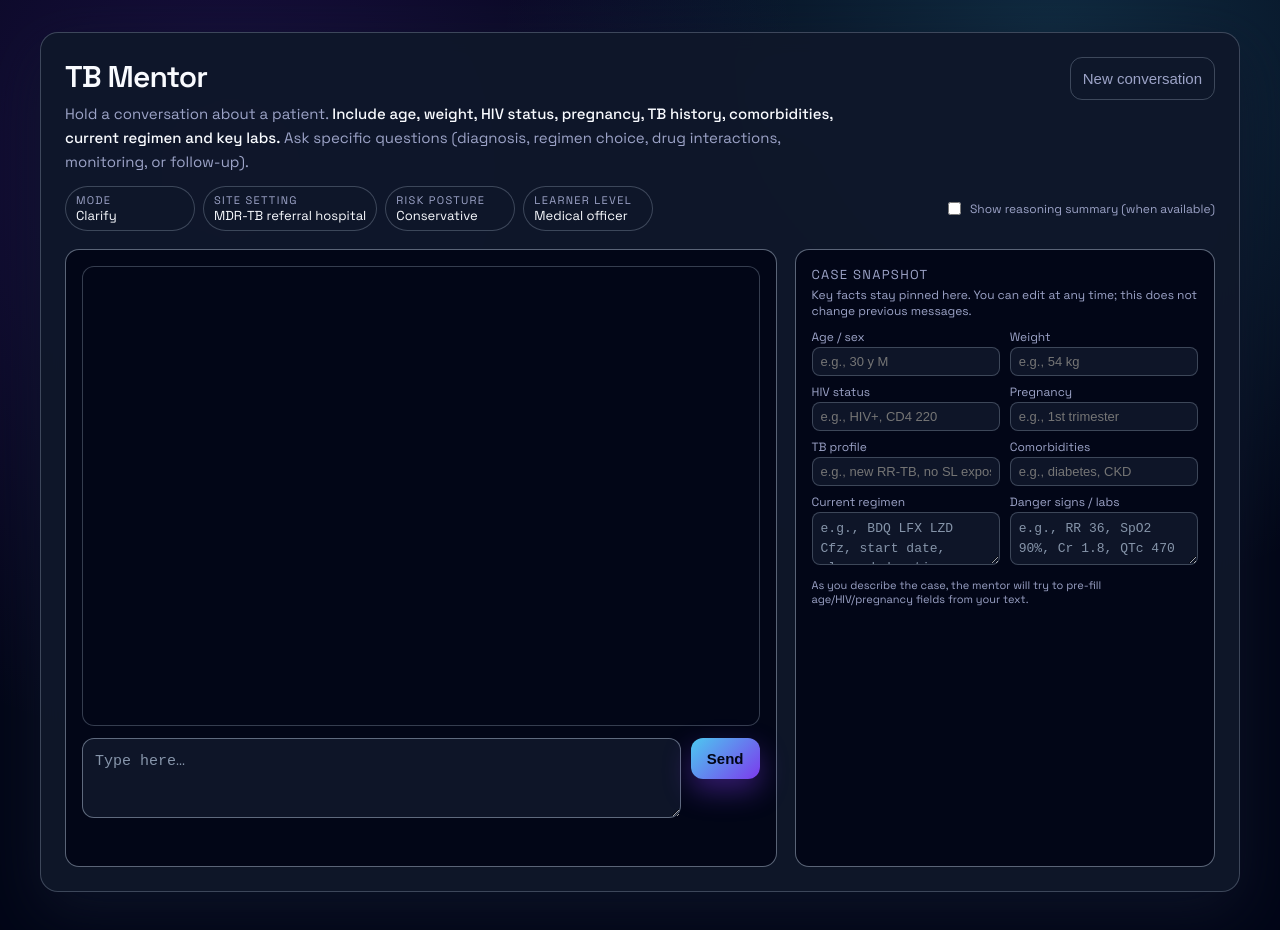
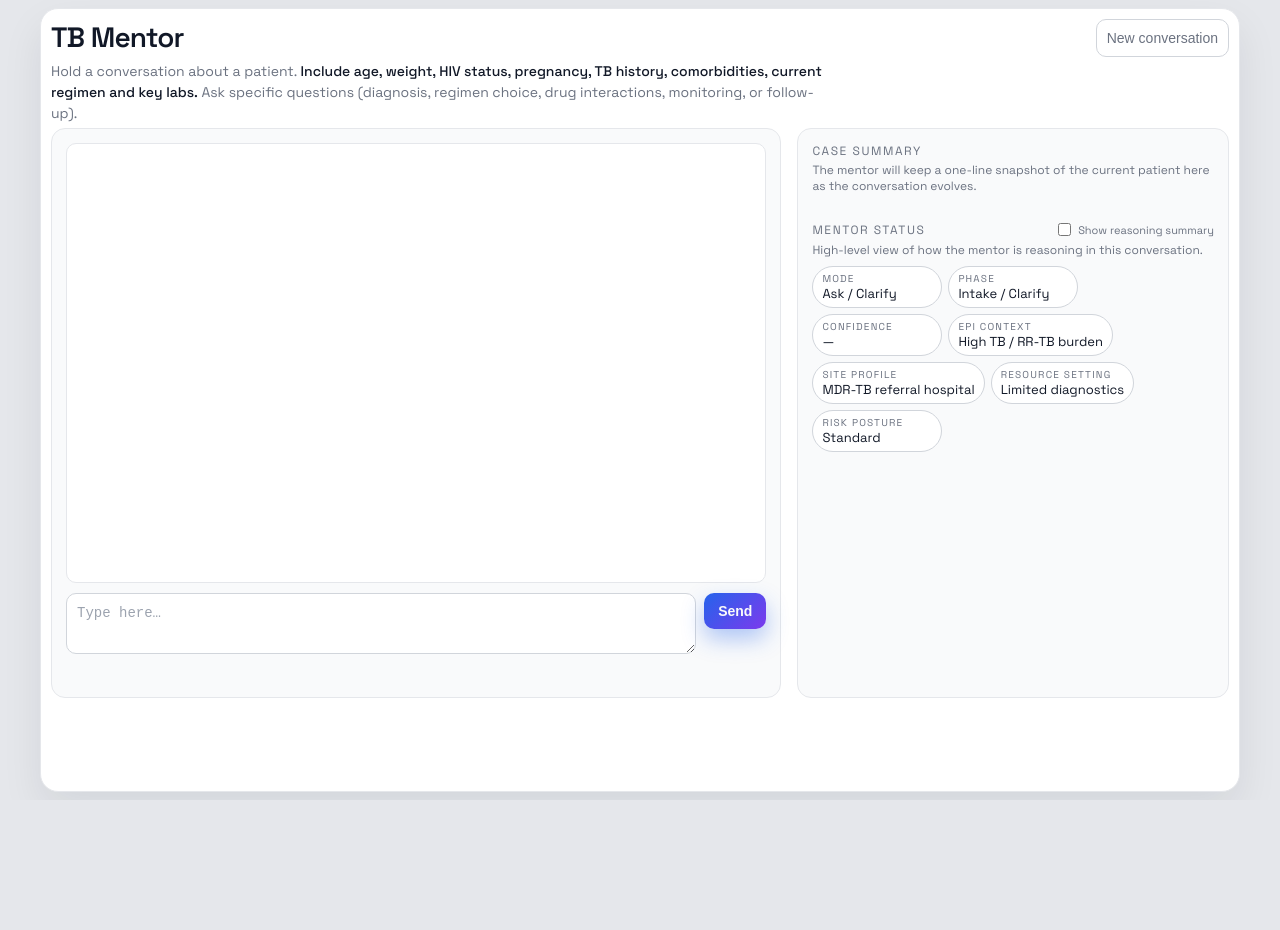
Before and after one commit to aiclinicalmentor-sketch/tb-mentor-api, a website: page public/index.html in a window 1280 px wide. After the commit the page ends 800 px from the top, so only its background shows below. Drawn offline with Linux system fonts and the light colour scheme.

Commit message:
version chaos!

```diff
--- a/public/index.html
+++ b/public/index.html
@@ -9,40 +9,38 @@
   <link href="https://fonts.googleapis.com/css2?family=Space+Grotesk:wght@400;500;600&display=swap" rel="stylesheet">
   <style>
     :root {
-      --bg: #020617;
-      --panel: #020617;
-      --surface: #020617;
-      --text: #f9fbff;
-      --muted: #9ca3c7;
-      --accent: #4cc9f0;
+      --bg: #e5e7eb;
+      --shell: #ffffff;
+      --surface: #ffffff;
+      --panel: #f9fafb;
+      --text: #111827;
+      --muted: #6b7280;
+      --accent: #2563eb;
+      --accent-soft: #dbeafe;
       --accent-strong: #7c3aed;
-      --border: rgba(148, 163, 184, 0.6);
-      --border-subtle: rgba(148, 163, 184, 0.35);
-      --shadow: 0 20px 60px rgba(15, 23, 42, 0.8);
+      --border: #d1d5db;
+      --border-subtle: #e5e7eb;
+      --shadow: 0 18px 40px rgba(15, 23, 42, 0.08);
     }
     * { box-sizing: border-box; }
     body {
       margin: 0;
       min-height: 100vh;
       font-family: "Space Grotesk", system-ui, -apple-system, sans-serif;
-      background:
-        radial-gradient(circle at 18% 18%, rgba(124, 58, 237, 0.2), transparent 45%),
-        radial-gradient(circle at 82% 6%, rgba(76, 201, 240, 0.2), transparent 40%),
-        var(--bg);
+      background: var(--bg);
       color: var(--text);
-      padding: 32px 16px 48px;
+      padding: 8px 8px;
       display: flex;
       justify-content: center;
     }
     .shell {
       width: 100%;
       max-width: 1200px;
-      background: rgba(15, 23, 42, 0.96);
+      background: var(--shell);
       border: 1px solid var(--border-subtle);
       border-radius: 18px;
       box-shadow: var(--shadow);
-      padding: 24px;
-      backdrop-filter: blur(10px);
+      padding: 10px;
     }
     header {
       display: flex;
@@ -50,143 +48,80 @@
       gap: 12px;
       flex-wrap: wrap;
       align-items: flex-start;
-      margin-bottom: 10px;
+      margin-bottom: 2px;
     }
-    h1 { margin: 0; font-size: 30px; letter-spacing: -0.03em; }
-    .badge {
-      background: rgba(76, 201, 240, 0.18);
-      color: var(--accent);
-      padding: 6px 10px;
-      border-radius: 999px;
-      font-size: 12px;
-      font-weight: 700;
-      letter-spacing: 0.08em;
-      border: 1px solid rgba(76, 201, 240, 0.75);
-      text-transform: uppercase;
-    }
+    h1 { margin: 0; font-size: 28px; letter-spacing: -0.03em; }
     .lead {
       color: var(--muted);
       margin: 6px 0 0;
-      line-height: 1.6;
+      line-height: 1.5;
       max-width: 780px;
-      font-size: 15px;
+      font-size: 14px;
     }
     .lead strong {
       color: var(--text);
       font-weight: 500;
     }
-
-    .mode-bar {
-      display: flex;
-      flex-wrap: wrap;
-      gap: 8px;
-      margin: 12px 0 18px;
-      align-items: center;
-      justify-content: space-between;
-    }
-    .mode-pills {
-      display: flex;
-      flex-wrap: wrap;
-      gap: 8px;
-    }
-    .mode-pill {
-      display: inline-flex;
-      flex-direction: column;
-      padding: 6px 10px;
-      border-radius: 999px;
-      border: 1px solid var(--border-subtle);
-      background: rgba(15, 23, 42, 0.9);
-      min-width: 130px;
-    }
-    .mode-pill-label {
-      font-size: 11px;
-      text-transform: uppercase;
-      letter-spacing: 0.12em;
-      color: var(--muted);
-    }
-    .mode-pill-value {
-      font-size: 13px;
-    }
-    .mode-right {
-      display: flex;
-      align-items: center;
-      gap: 10px;
-      flex-wrap: wrap;
-    }
-    .toggle-wrap {
-      display: inline-flex;
-      align-items: center;
-      gap: 6px;
-      font-size: 12px;
-      color: var(--muted);
-      cursor: pointer;
-    }
-    .toggle-wrap input {
-      accent-color: var(--accent);
-      cursor: pointer;
-    }
-
     .grid {
       display: grid;
       grid-template-columns: minmax(0, 2.2fr) minmax(0, 1.3fr);
-      gap: 18px;
+      gap: 16px;
       margin-top: 4px;
     }
     .card {
       background: var(--panel);
-      border: 1px solid var(--border);
+      border: 1px solid var(--border-subtle);
       border-radius: 14px;
-      padding: 16px;
+      padding: 14px;
     }
     .chat {
       display: flex;
       flex-direction: column;
-      gap: 10px;
+      gap: 8px;
       height: 100%;
     }
     .chat-window {
       background: var(--surface);
       border: 1px solid var(--border-subtle);
-      border-radius: 12px;
-      padding: 14px 14px 10px;
-      height: 460px;
+      border-radius: 10px;
+      padding: 12px 12px 8px;
+      height: 440px;
       overflow-y: auto;
       scroll-behavior: smooth;
     }
-    .msg-block {
-      margin-bottom: 10px;
-    }
+    .msg-block { margin-bottom: 2px; }
     .msg {
-      max-width: 86%;
-      padding: 10px 13px;
-      border-radius: 12px;
-      line-height: 1.5;
-      font-size: 15px;
+      max-width: 90%;
+      padding: 8px 11px;
+      border-radius: 10px;
+      line-height: 1.45;
+      font-size: 14px;
       white-space: pre-wrap;
       word-break: break-word;
       border: 1px solid transparent;
     }
     .msg.user {
       margin-left: auto;
-      background: linear-gradient(135deg, #4cc9f0, #7c3aed);
-      color: #020617;
-      border-color: rgba(15, 23, 42, 0.8);
+      background: linear-gradient(135deg, #2563eb, #7c3aed);
+      color: #f9fafb;
+      border-color: rgba(15, 23, 42, 0.5);
     }
     .msg.assistant {
-      background: rgba(15, 23, 42, 0.95);
+      background: #ffffff;
       border-color: var(--border-subtle);
     }
     .msg.system {
-      background: rgba(15, 23, 42, 0.8);
+      background: #f3f4f6;
       border-style: dashed;
-      border-color: var(--border-subtle);
+      border-color: var(--border);
       color: var(--muted);
     }
     .msg.thinking {
       font-style: italic;
       color: var(--muted);
       border-style: dashed;
-      border-color: rgba(148, 163, 184, 0.5);
+      border-color: var(--border);
+      background: #f9fafb;
     }
     .assistant-meta {
       margin-top: 4px;
@@ -198,10 +133,10 @@
       color: var(--muted);
     }
     .tool-pill {
-      padding: 2px 8px;
+      padding: 1px 7px;
       border-radius: 999px;
-      border: 1px solid rgba(148, 163, 184, 0.7);
-      background: rgba(15, 23, 42, 0.98);
+      border: 1px solid var(--border);
+      background: #f9fafb;
       font-size: 11px;
       white-space: nowrap;
     }
@@ -215,9 +150,9 @@
     }
     .qa-btn {
       border-radius: 999px;
-      border: 1px solid var(--border-subtle);
-      background: rgba(15, 23, 42, 0.9);
-      padding: 4px 10px;
+      border: 1px solid var(--border);
+      background: #f9fafb;
+      padding: 3px 9px;
       font-size: 12px;
       color: var(--muted);
       cursor: pointer;
@@ -227,69 +162,68 @@
       transition: background 0.15s ease, border-color 0.15s ease, transform 0.1s ease;
     }
     .qa-btn:hover {
-      background: rgba(15, 23, 42, 1);
-      border-color: rgba(76, 201, 240, 0.8);
+      background: var(--accent-soft);
+      border-color: var(--accent);
       color: var(--text);
       transform: translateY(-0.5px);
     }
     .reasoning-block {
       margin-top: 6px;
       margin-left: 4px;
-      padding: 8px 10px;
+      padding: 7px 9px;
       border-radius: 8px;
-      border: 1px dashed rgba(148, 163, 184, 0.7);
-      background: rgba(15, 23, 42, 0.96);
+      border: 1px dashed var(--border);
+      background: #f9fafb;
       font-size: 13px;
       color: var(--muted);
     }
-
     .input-area {
       display: flex;
-      gap: 10px;
+      gap: 8px;
       align-items: flex-start;
       margin-top: 2px;
     }
     textarea {
       flex: 1;
-      min-height: 80px;
+      min-height: 55px;
       max-height: 140px;
-      border-radius: 12px;
+      border-radius: 10px;
       border: 1px solid var(--border);
-      background: rgba(15, 23, 42, 0.95);
+      background: #ffffff;
       color: var(--text);
-      padding: 12px;
-      font-size: 15px;
-      line-height: 1.5;
+      padding: 10px;
+      font-size: 14px;
+      line-height: 1.4;
       resize: vertical;
       transition: border 0.2s, box-shadow 0.2s;
     }
     textarea::placeholder {
-      color: rgba(148, 163, 184, 0.9);
+      color: #9ca3af;
     }
     textarea:focus {
       outline: none;
-      border-color: rgba(76, 201, 240, 0.9);
-      box-shadow: 0 0 0 2px rgba(76, 201, 240, 0.25);
+      border-color: var(--accent);
+      box-shadow: 0 0 0 2px var(--accent-soft);
     }
     button {
       background: linear-gradient(135deg, var(--accent), var(--accent-strong));
-      color: #020617;
+      color: #f9fafb;
       border: none;
-      border-radius: 12px;
-      padding: 12px 16px;
-      font-weight: 700;
-      font-size: 15px;
+      border-radius: 10px;
+      padding: 10px 14px;
+      font-weight: 600;
+      font-size: 14px;
       cursor: pointer;
       display: inline-flex;
       align-items: center;
-      gap: 8px;
-      box-shadow: 0 12px 28px rgba(124, 58, 237, 0.4);
-      transition: transform 0.15s ease, box-shadow 0.2s ease, opacity 0.2s ease;
+      gap: 6px;
+      box-shadow: 0 10px 22px rgba(37, 99, 235, 0.35);
+      transition: transform 0.12s ease, box-shadow 0.18s ease, opacity 0.18s ease;
       white-space: nowrap;
     }
     button:hover {
       transform: translateY(-1px);
-      box-shadow: 0 16px 34px rgba(124, 58, 237, 0.5);
+      box-shadow: 0 14px 30px rgba(37, 99, 235, 0.45);
     }
     button:disabled {
       opacity: 0.6;
@@ -300,99 +234,89 @@
     #resetBtn {
       background: transparent;
       color: var(--muted);
-      border: 1px solid var(--border-subtle);
+      border: 1px solid var(--border);
       box-shadow: none;
-      padding-inline: 12px;
+      padding-inline: 10px;
       font-weight: 500;
     }
     #resetBtn:hover {
       color: var(--text);
-      border-color: rgba(148, 163, 184, 0.9);
-      background: rgba(15, 23, 42, 0.8);
+      border-color: var(--accent);
+      background: #f9fafb;
     }
-
     .status {
-      font-size: 13px;
+      font-size: 12px;
       color: var(--muted);
-      margin-top: 4px;
+      margin-top: 3px;
       min-height: 18px;
     }
-    .error { color: #fecaca; }
-    .success { color: #bbf7d0; }
+    .error { color: #b91c1c; }
     .row {
       display: flex;
       align-items: center;
-      gap: 10px;
+      gap: 8px;
       flex-wrap: wrap;
-      margin-top: 6px;
+      margin-top: 4px;
     }
-
     .side-panel {
       display: flex;
       flex-direction: column;
-      gap: 14px;
+      gap: 12px;
     }
     .section-title {
       margin: 0;
-      font-size: 13px;
+      font-size: 12px;
       text-transform: uppercase;
-      letter-spacing: 0.1em;
+      letter-spacing: 0.13em;
       color: var(--muted);
     }
     .snapshot-help {
-      margin: 4px 0 10px;
+      margin: 3px 0 8px;
       font-size: 12px;
       color: var(--muted);
     }
-    .snapshot-grid {
-      display: grid;
-      grid-template-columns: 1fr 1fr;
-      gap: 8px 10px;
-      margin-bottom: 8px;
-    }
-    .snapshot-grid label {
-      font-size: 12px;
-      color: var(--muted);
-      display: block;
-      margin-bottom: 2px;
-    }
-    .snapshot-grid input,
-    .snapshot-grid textarea {
-      width: 100%;
-      border-radius: 8px;
-      border: 1px solid var(--border-subtle);
-      background: rgba(15, 23, 42, 0.95);
-      color: var(--text);
-      padding: 6px 8px;
-      font-size: 13px;
-      resize: vertical;
-      min-height: 28px;
-    }
-    .snapshot-grid textarea {
-      grid-column: 1 / -1;
-      min-height: 44px;
-    }
-    .snapshot-grid input:focus,
-    .snapshot-grid textarea:focus {
-      outline: none;
-      border-color: rgba(76, 201, 240, 0.9);
-      box-shadow: 0 0 0 2px rgba(76, 201, 240, 0.25);
-    }
-    .snapshot-footer {
-      margin-top: 4px;
+    .toggle-wrap {
+      display: inline-flex;
+      align-items: center;
+      gap: 4px;
       font-size: 11px;
       color: var(--muted);
+      cursor: pointer;
     }
-
+    .toggle-wrap input {
+      accent-color: var(--accent);
+      cursor: pointer;
+    }
+    .mode-pills {
+      display: flex;
+      flex-wrap: wrap;
+      gap: 6px;
+      margin-top: 6px;
+    }
+    .mode-pill {
+      display: inline-flex;
+      flex-direction: column;
+      padding: 5px 9px;
+      border-radius: 999px;
+      border: 1px solid var(--border);
+      background: #ffffff;
+      min-width: 130px;
+    }
+    .mode-pill-label {
+      font-size: 10px;
+      text-transform: uppercase;
+      letter-spacing: 0.12em;
+      color: var(--muted);
+    }
+    .mode-pill-value {
+      font-size: 13px;
+    }
     @media (max-width: 960px) {
       .grid {
         grid-template-columns: 1fr;
       }
       .chat-window {
-        height: 420px;
-      }
-      .mode-bar {
-        align-items: flex-start;
+        height: 400px;
       }
     }
   </style>
@@ -402,7 +326,6 @@
     <header>
       <div>
         <div class="row" style="margin-top:0">
-
           <h1>TB Mentor</h1>
         </div>
         <p class="lead">
@@ -413,41 +336,11 @@
       <button id="resetBtn">New conversation</button>
     </header>
 
-    <div class="mode-bar">
-      <div class="mode-pills">
-        <div class="mode-pill">
-          <span class="mode-pill-label">Mode</span>
-          <span class="mode-pill-value" id="modeLabel">Clarify</span>
-        </div>
-        <div class="mode-pill">
-          <span class="mode-pill-label">Site setting</span>
-          <span class="mode-pill-value" id="siteLabel">MDR-TB referral hospital</span>
-        </div>
-        <div class="mode-pill">
-          <span class="mode-pill-label">Risk posture</span>
-          <span class="mode-pill-value" id="riskLabel">Conservative</span>
-        </div>
-        <div class="mode-pill">
-          <span class="mode-pill-label">Learner level</span>
-          <span class="mode-pill-value" id="learnerLabel">Medical officer</span>
-        </div>
-      </div>
-      <div class="mode-right">
-        <label class="toggle-wrap">
-          <input type="checkbox" id="reasoningToggle">
-          <span>Show reasoning summary (when available)</span>
-        </label>
-      </div>
-    </div>
-
     <div class="grid">
       <div class="card chat">
         <div class="chat-window" id="chatWindow"></div>
         <div class="input-area">
-          <textarea
-            id="prompt"
-            placeholder="Type here…"
-          ></textarea>
+          <textarea id="prompt" placeholder="Type here…"></textarea>
           <button id="askBtn">Send</button>
         </div>
         <div class="status" id="status"></div>
@@ -455,47 +348,53 @@
 
       <div class="card side-panel">
         <div>
-          <p class="section-title">Case snapshot</p>
+          <p class="section-title">Case summary</p>
+          <p class="snapshot-help" id="caseSummaryText">
+            The mentor will keep a one-line snapshot of the current patient here as the conversation evolves.
+          </p>
+        </div>
+
+        <div style="margin-top: 6px;">
+          <div class="row" style="justify-content: space-between; margin-top: 0;">
+            <p class="section-title">Mentor status</p>
+            <label class="toggle-wrap">
+              <input type="checkbox" id="reasoningToggle">
+              <span>Show reasoning summary</span>
+            </label>
+          </div>
           <p class="snapshot-help">
-            Key facts stay pinned here. You can edit at any time; this does not change previous messages.
+            High-level view of how the mentor is reasoning in this conversation.
           </p>
-          <div class="snapshot-grid">
-            <div>
-              <label for="snapAge">Age / sex</label>
-              <input id="snapAge" type="text" placeholder="e.g., 30 y M">
+          <div class="mode-pills">
+            <div class="mode-pill">
+              <span class="mode-pill-label">Mode</span>
+              <span class="mode-pill-value" id="modeLabel">Ask / Clarify</span>
             </div>
-            <div>
-              <label for="snapWeight">Weight</label>
-              <input id="snapWeight" type="text" placeholder="e.g., 54 kg">
+            <div class="mode-pill">
+              <span class="mode-pill-label">Phase</span>
+              <span class="mode-pill-value" id="phaseLabel">Intake / Clarify</span>
             </div>
-            <div>
-              <label for="snapHiv">HIV status</label>
-              <input id="snapHiv" type="text" placeholder="e.g., HIV+, CD4 220">
+            <div class="mode-pill">
+              <span class="mode-pill-label">Confidence</span>
+              <span class="mode-pill-value" id="confidenceLabel">—</span>
             </div>
-            <div>
-              <label for="snapPreg">Pregnancy</label>
-              <input id="snapPreg" type="text" placeholder="e.g., 1st trimester">
+            <div class="mode-pill">
+              <span class="mode-pill-label">Epi context</span>
+              <span class="mode-pill-value" id="epiLabel">High TB / RR-TB burden</span>
             </div>
-            <div>
-              <label for="snapTb">TB profile</label>
-              <input id="snapTb" type="text" placeholder="e.g., new RR-TB, no SL exposure">
+            <div class="mode-pill">
+              <span class="mode-pill-label">Site profile</span>
+              <span class="mode-pill-value" id="siteProfileLabel">MDR-TB referral hospital</span>
             </div>
-            <div>
-              <label for="snapComorbid">Comorbidities</label>
-              <input id="snapComorbid" type="text" placeholder="e.g., diabetes, CKD">
+            <div class="mode-pill">
+              <span class="mode-pill-label">Resource setting</span>
+              <span class="mode-pill-value" id="resourceLabel">Limited diagnostics</span>
             </div>
-            <div>
-              <label for="snapRegimen">Current regimen</label>
-              <textarea id="snapRegimen" placeholder="e.g., BDQ LFX LZD Cfz, start date, planned duration"></textarea>
-            </div>
-            <div>
-              <label for="snapDanger">Danger signs / labs</label>
-              <textarea id="snapDanger" placeholder="e.g., RR 36, SpO2 90%, Cr 1.8, QTc 470 ms"></textarea>
+            <div class="mode-pill">
+              <span class="mode-pill-label">Risk posture</span>
+              <span class="mode-pill-value" id="riskLabel">Standard</span>
             </div>
           </div>
-          <p class="snapshot-footer">
-            As you describe the case, the mentor will try to pre-fill age/HIV/pregnancy fields from your text.
-          </p>
         </div>
       </div>
     </div>
@@ -509,10 +408,15 @@
     const statusEl = document.getElementById("status");
     const reasoningToggle = document.getElementById("reasoningToggle");
 
-    const snapAge = document.getElementById("snapAge");
-    const snapWeight = document.getElementById("snapWeight");
-    const snapHiv = document.getElementById("snapHiv");
-    const snapPreg = document.getElementById("snapPreg");
+    const caseSummaryText = document.getElementById("caseSummaryText");
+
+    const modeLabel = document.getElementById("modeLabel");
+    const phaseLabel = document.getElementById("phaseLabel");
+    const confidenceLabel = document.getElementById("confidenceLabel");
+    const epiLabel = document.getElementById("epiLabel");
+    const siteProfileLabel = document.getElementById("siteProfileLabel");
+    const resourceLabel = document.getElementById("resourceLabel");
+    const riskLabel = document.getElementById("riskLabel");
 
     let history = [];
     let sending = false;
@@ -521,6 +425,23 @@
 
     function scrollToBottom() {
       chatWindow.scrollTop = chatWindow.scrollHeight;
+    }
+
+    function renderMarkdown(text) {
+      if (!text) return "";
+      let s = text
+        .replace(/&/g, "&amp;")
+        .replace(/</g, "&lt;")
+        .replace(/>/g, "&gt;");
+
+      // bold **text**
+      s = s.replace(/\*\*(.+?)\*\*/g, "<strong>$1</strong>");
+      // italic *text*
+      s = s.replace(/\*(.+?)\*/g, "<em>$1</em>");
+
+      // line breaks
+      s = s.replace(/\n/g, "<br>");
+      return s;
     }
 
     function createMessageBlock(msg, index) {
@@ -533,7 +454,13 @@
         baseClass += " thinking";
       }
       bubble.className = baseClass;
-      bubble.textContent = msg.content;
+
+      if (msg.role === "assistant" || msg.role === "system") {
+        bubble.innerHTML = renderMarkdown(msg.content);
+      } else {
+        bubble.textContent = msg.content;
+      }
+
       block.appendChild(bubble);
 
       if (msg.role === "assistant" && !msg.thinking) {
@@ -557,7 +484,7 @@
         if (showReasoning && msg.reasoning) {
           const reasoningDiv = document.createElement("div");
           reasoningDiv.className = "reasoning-block";
-          reasoningDiv.textContent = msg.reasoning;
+          reasoningDiv.innerHTML = renderMarkdown(msg.reasoning);
           block.appendChild(reasoningDiv);
         }
 
@@ -632,32 +559,6 @@
       renderMessages();
     }
 
-    function updateSnapshotFromMessage(text) {
-      if (!text) return;
-
-      const ageMatch = text.match(/(\d{1,2})-year-old/i);
-      if (ageMatch && !snapAge.value) {
-        snapAge.value = ageMatch[1] + " y";
-      }
-
-      const weightMatch = text.match(/(\d{1,3})\s?(kg|kilograms?)/i);
-      if (weightMatch && !snapWeight.value) {
-        snapWeight.value = weightMatch[1] + " kg";
-      }
-
-      const hivPosMatch = text.match(/\bHIV\s*(\+|positive)/i);
-      const hivNegMatch = text.match(/\bHIV\s*(-|negative)/i);
-      if (!snapHiv.value) {
-        if (hivPosMatch) snapHiv.value = "HIV+";
-        else if (hivNegMatch) snapHiv.value = "HIV-negative";
-      }
-
-      const pregMatch = text.match(/pregnan\w*/i);
-      if (pregMatch && !snapPreg.value) {
-        snapPreg.value = "Pregnant";
-      }
-    }
-
     async function sendMessage(explicitMessage) {
       if (sending) return;
       const raw = explicitMessage != null ? explicitMessage : promptEl.value;
@@ -670,10 +571,6 @@
       sending = true;
       askBtn.disabled = true;
       setStatus("", "");
-
-      if (explicitMessage == null) {
-        updateSnapshotFromMessage(message);
-      }
 
       history.push({ role: "user", content: message });
       renderMessages();
@@ -718,6 +615,23 @@
         const reasoning =
           data.reasoningSummary || data.reasoning_summary || data.reasoning || null;
 
+        const caseSummary = data.caseSummary || null;
+        const mentorStatus = data.mentorStatus || null;
+
+        if (caseSummaryText) {
+          caseSummaryText.textContent = caseSummary || "";
+        }
+
+        if (mentorStatus) {
+          if (mentorStatus.mode && modeLabel) modeLabel.textContent = mentorStatus.mode;
+          if (mentorStatus.phase && phaseLabel) phaseLabel.textContent = mentorStatus.phase;
+          if (mentorStatus.confidence && confidenceLabel) confidenceLabel.textContent = mentorStatus.confidence;
+          if (mentorStatus.epiContext && epiLabel) epiLabel.textContent = mentorStatus.epiContext;
+          if (mentorStatus.siteProfile && siteProfileLabel) siteProfileLabel.textContent = mentorStatus.siteProfile;
+          if (mentorStatus.resourceSetting && resourceLabel) resourceLabel.textContent = mentorStatus.resourceSetting;
+          if (mentorStatus.riskPosture && riskLabel) riskLabel.textContent = mentorStatus.riskPosture;
+        }
+
         history.push({
           role: "assistant",
           content: output,
@@ -726,7 +640,7 @@
         });
         removeThinkingBubble();
         renderMessages();
-        setStatus("Answer ready.", "success");
+        setStatus("", "");
       } catch (err) {
         removeThinkingBubble();
         setStatus("Network or server error. Try again.", "error");
@@ -774,10 +688,10 @@
       setStatus("", "");
       promptEl.value = "";
       promptEl.focus();
-      snapAge.value = "";
-      snapWeight.value = "";
-      snapHiv.value = "";
-      snapPreg.value = "";
+      if (caseSummaryText) {
+        caseSummaryText.textContent = "The mentor will keep a one-line snapshot of the current patient here as the conversation evolves.";
+      }
+      // leave Mentor Status as last-known or defaults
     });
 
     reasoningToggle.addEventListener("change", (e) => {
```
